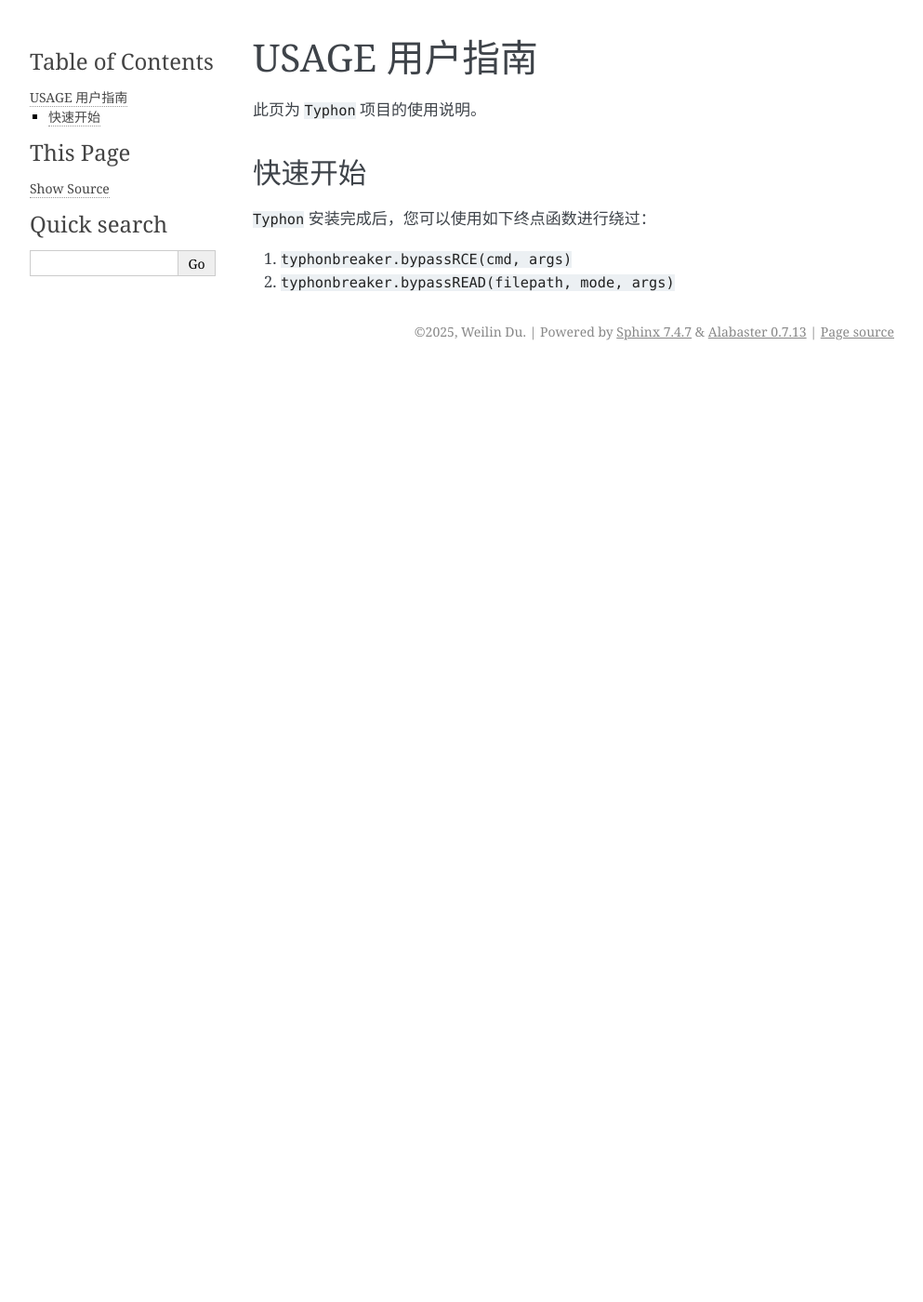
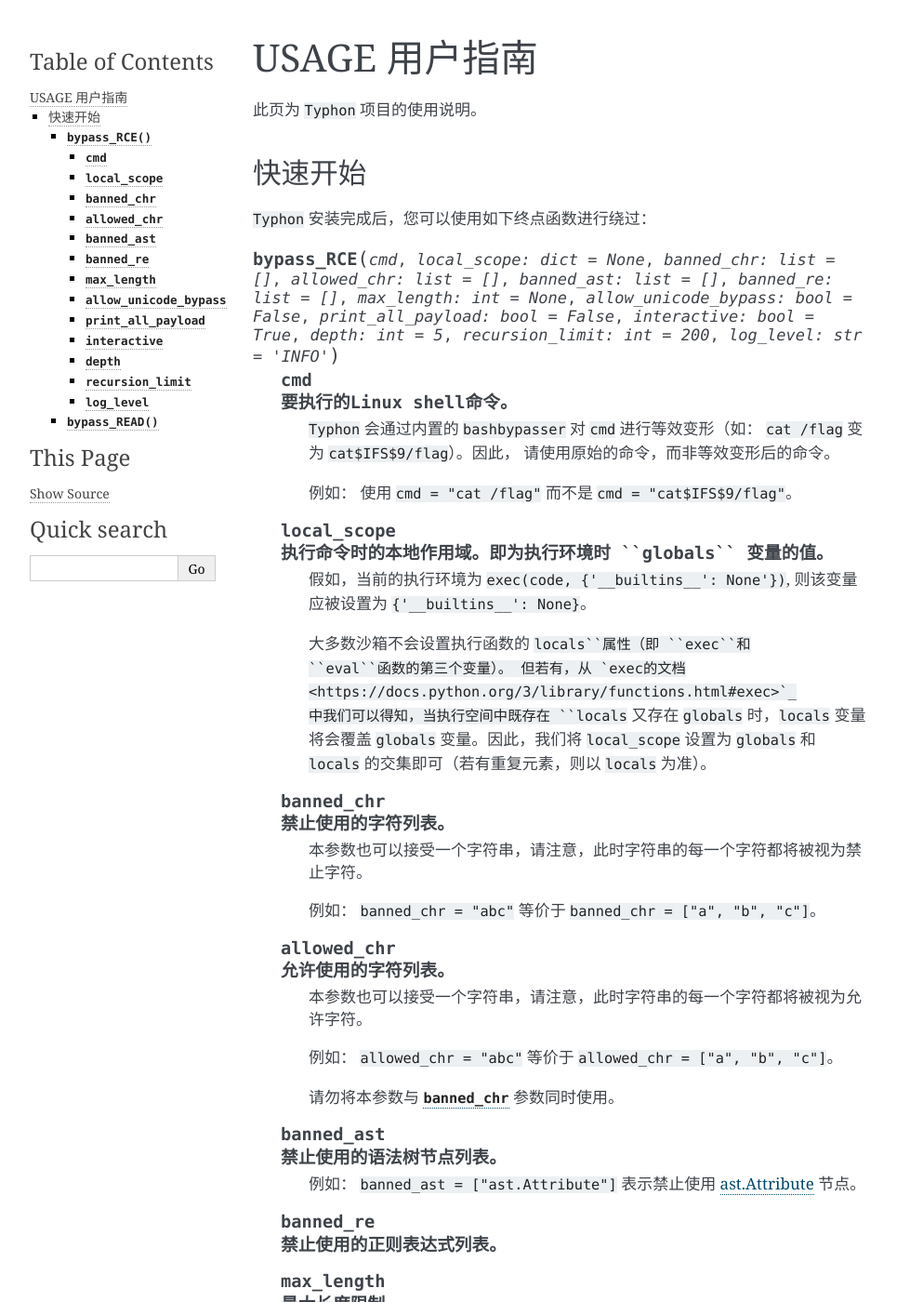
Before and after one commit to Team-intN18-SoybeanSeclab/Typhon, a Sphinx documentation site: the page built from docs/USAGE.rst, in a window 1280 px wide and 1400 px high. Shown: the whole window at 93% size, without its empty margins (148-1141 px from the left). Built offline with Sphinx 7.4.7, drawn with Linux system fonts in a browser that asks for light colours; some of the changed text lies outside the part shown.

Commit message:
更新文档

```diff
--- a/docs/USAGE.rst
+++ b/docs/USAGE.rst
@@ -11,5 +11,72 @@
 
 ``Typhon`` 安装完成后，您可以使用如下终点函数进行绕过：
 
-1. ``typhonbreaker.bypassRCE(cmd, args)``
-2. ``typhonbreaker.bypassREAD(filepath, mode, args)``
+.. function:: bypass_RCE(cmd, local_scope: dict = None, banned_chr: list = [], allowed_chr: list = [], banned_ast: list = [], banned_re: list = [],max_length: int = None,allow_unicode_bypass: bool = False,print_all_payload: bool = False,interactive: bool = True,depth: int = 5,recursion_limit: int = 200,log_level: str = "INFO",)
+
+    .. attribute:: cmd
+        要执行的Linux shell命令。
+
+        ``Typhon`` 会通过内置的 ``bashbypasser`` 对 ``cmd`` 进行等效变形（如： ``cat /flag`` 变为 ``cat$IFS$9/flag``）。因此，
+        请使用原始的命令，而非等效变形后的命令。
+
+        例如： 使用 ``cmd = "cat /flag"`` 而不是 ``cmd = "cat$IFS$9/flag"``。
+    .. attribute:: local_scope
+        执行命令时的本地作用域。即为执行环境时 ``globals`` 变量的值。
+
+        假如，当前的执行环境为 ``exec(code, {'__builtins__': None'})``,
+        则该变量应被设置为 ``{'__builtins__': None}``。
+
+        大多数沙箱不会设置执行函数的 ``locals``属性（即 ``exec``和 ``eval``函数的第三个变量）。
+        但若有，从 `exec的文档 <https://docs.python.org/3/library/functions.html#exec>`_ 中我们可以得知，当执行空间中既存在
+        ``locals`` 又存在 ``globals`` 时，``locals`` 变量将会覆盖 ``globals`` 变量。因此，我们将 ``local_scope`` 设置为
+        ``globals`` 和 ``locals`` 的交集即可（若有重复元素，则以 ``locals`` 为准）。
+
+    .. attribute:: banned_chr
+        禁止使用的字符列表。
+
+        本参数也可以接受一个字符串，请注意，此时字符串的每一个字符都将被视为禁止字符。
+
+        例如： ``banned_chr = "abc"`` 等价于 ``banned_chr = ["a", "b", "c"]``。
+
+    .. attribute:: allowed_chr
+        允许使用的字符列表。
+
+        本参数也可以接受一个字符串，请注意，此时字符串的每一个字符都将被视为允许字符。
+
+        例如： ``allowed_chr = "abc"`` 等价于 ``allowed_chr = ["a", "b", "c"]``。
+
+        请勿将本参数与 :attr:`banned_chr` 参数同时使用。
+
+    .. attribute:: banned_ast
+        禁止使用的语法树节点列表。
+
+        例如： ``banned_ast = ["ast.Attribute"]`` 表示禁止使用 `ast.Attribute <https://docs.python.org/3/library/ast.html#ast.Attribute>`_ 节点。
+    .. attribute:: banned_re
+        禁止使用的正则表达式列表。
+    .. attribute:: max_length
+        最大长度限制。
+    .. attribute:: allow_unicode_bypass
+        是否允许使用 Unicode 绕过。若为 ``True``，则 ``Typhon`` 会尝试使用 Unicode 字符来绕过沙箱（如： ``__𝓲𝓶𝓹𝓸𝓻𝓽__``）。
+    .. attribute:: print_all_payload
+        是否打印所有有效载荷。若为 ``True``，则 ``Typhon`` 会打印所有有效载荷，而非仅打印第一个有效载荷。
+    .. attribute:: interactive
+        沙箱环境是否为交互式模式。换句话说，是否允许 ``stdin``，或是否允许用户再执行完命令后再次输入。
+        当 ``interactive`` 为 ``True`` 时，``Typhon`` 会尝试使用 ``help()``， ``breakpoint`` 攻击沙箱。
+
+        这个参数在面对一些 web 沙箱题目时非常有用。
+    .. attribute:: depth
+        最大递归深度。当 ``Typhon`` 无法绕过一个沙箱时，可以尝试增大此值。
+    .. attribute:: recursion_limit
+        最大递归次数限制。当 ``Typhon`` 无法绕过一个沙箱时，可以尝试增大此值。
+    .. attribute:: log_level
+        日志级别。
+
+        可选值： ``"DEBUG"``、``"INFO"``、 ``QUIET`` 。
+
+        ``"DEBUG"`` 日志级别会打印出沙箱的详细信息，包括每个步骤的执行时间、返回值、异常信息等。
+        ``"INFO"`` 日志级别会打印出沙箱的简要信息，包括每个步骤的执行时间、返回值等。
+        ``QUIET`` 日志级别会关闭所有日志输出。
+
+.. function:: bypass_READ()
+
+    此函数尚未完善。
--- a/docs/index.rst
+++ b/docs/index.rst
@@ -10,7 +10,7 @@
 
 ``Typhon`` 是一款基于python3的开源工具，旨在为CTF选手提供方便的pyjail自动化解决工具。
 
-你当前所阅读的是 ``Typhon`` 1.9.0 文档。此版本 ``Typhon`` 主要完善了在当前变量空间自动寻找利用链的功能，并实现了关于字符串黑名单和长度限制的绕过器。
+你当前所阅读的是 ``Typhon`` 1.10.0 文档。此版本 ``Typhon`` 主要完善了在当前变量空间自动寻找利用链的功能，并实现了关于字符串黑名单和长度限制的绕过器。
 
 未来， ``Typhon`` 会逐步实现针对 ``AST`` （抽象语法树）， ``audithook`` （审计钩子）黑名单的绕过功能，并提供多行的绕过策略，为CTF选手提供强大的pyjail自动化解题工具。
 
```
Also changed, not shown: README.md (+0 -1 lines).
